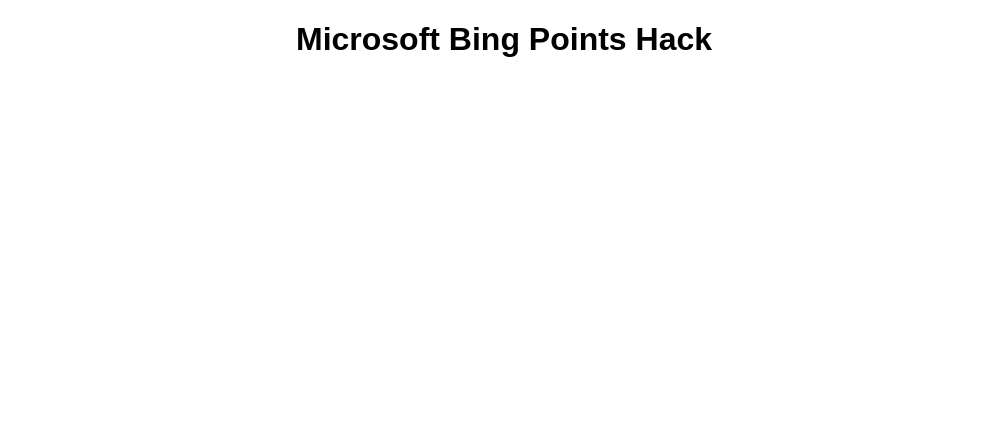
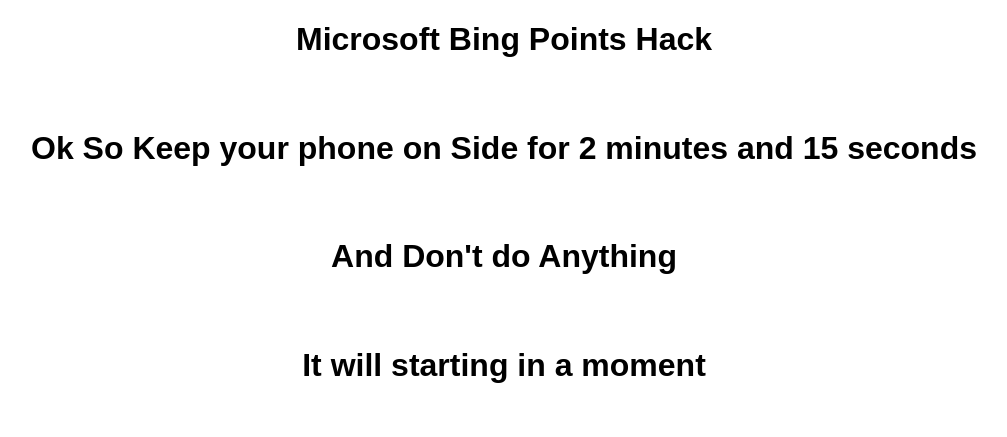
Before and after one commit to harshit391/Bing-Points-Completion, a plain HTML site: page index.html in a window 1280 px wide. Shown: the whole page, without its empty margins (136-1143 px from the left). Drawn offline with Linux system fonts and the light colour scheme.

Commit message:
Final Version Now Enjoy

```diff
--- a/index.html
+++ b/index.html
@@ -11,16 +11,14 @@
       text-align: center;
     }
 
-    #embeddedFrame{
-      width: fit-content;
+    h1 {
+      padding-bottom: 50px;
     }
   </style>
   <script>
     const countries = ["Afghanistan","Albania","Algeria","Andorra","Angola","Antigua and Barbuda","Argentina","Armenia","Australia","Austria","Azerbaijan","Bahamas","Bahrain","Bangladesh","Barbados","Belarus","Belgium","Belize","Benin","Bhutan","Bolivia","Bosnia and Herzegovina","Botswana","Brazil","Brunei","Bulgaria","Burkina Faso","Burundi","Cabo Verde","Cambodia","Cameroon","Canada","Central African Republic","Chad","Chile","China","Colombia","Comoros","Congo (Congo-Brazzaville)","Costa Rica","Croatia","Cuba","Cyprus","Czechia (Czech Republic)","Denmark","Djibouti","Dominica","Dominican Republic","Ecuador","Egypt"];
 
     function openWebpage() {
-      // const iframe = document.getElementById('embeddedFrame');
-      // Replace 'https://www.example.com' with the URL of the webpage you want to display
       window.open('https://www.bing.com/search?q=' + countries[counter] + '&qs=n&form=QBRE&sp=-1&lq=0&pq=wor&sc=11-3&sk=&cvid=80462EC0AD9B44BD88522AD5EA68D923&ghsh=0&ghacc=0&ghpl=');
     }
 
@@ -33,15 +31,17 @@
       if (counter === numberOfOpens) {
         clearInterval(intervalID);
       }
-    }, 5000);
+    }, 7000);
 
   </script>
 </head>
 <body>
   <h1>Microsoft Bing Points Hack</h1>
 
-  <!-- <iframe id="embeddedFrame" width="360" height="640" title="Embedded Webpage"></iframe> -->
+  <h1>Ok So Keep your phone on Side for 2 minutes and 15 seconds</h1>
 
+  <h1>And Don't do Anything</h1>
 
+  <h1>It will starting in a moment</h1>
 </body>
 </html>
```
